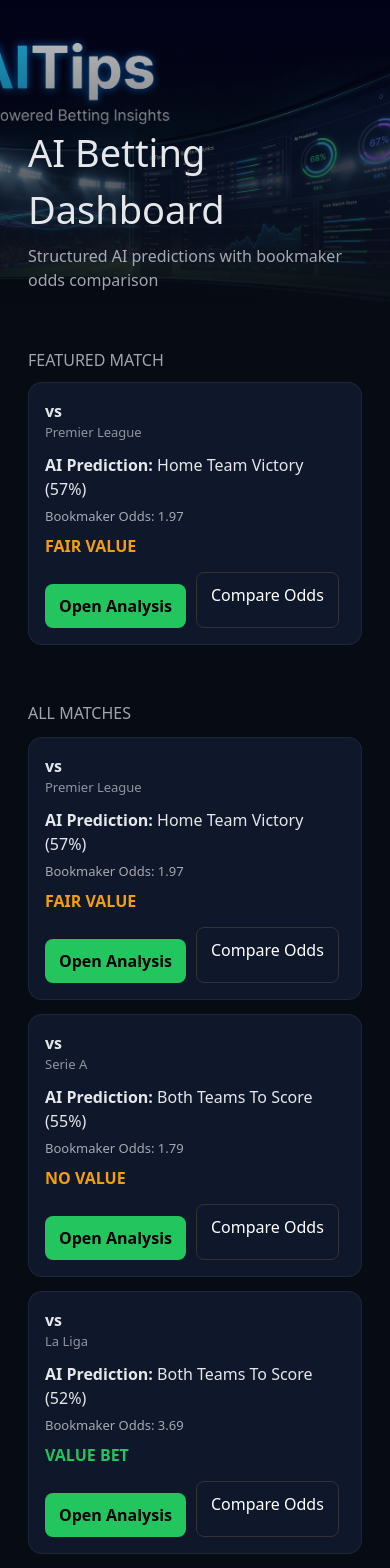
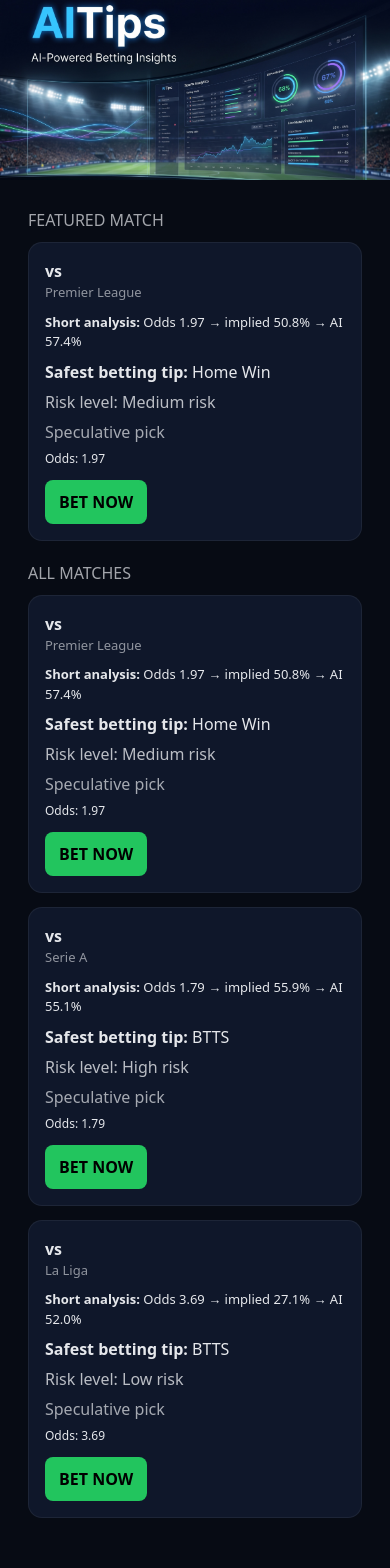
Before and after one commit to Peterson1979/ai-bet, a Next.js app in the folder bet-ai/: page / in a window 390 px wide. Shown: the top 1568 px of the page. Built offline with nearby package versions, Linux system fonts and the light colour scheme.

Commit message:
responsive UI redesign + match card structure + betting sites module

```diff
--- a/bet-ai/app/page.tsx
+++ b/bet-ai/app/page.tsx
@@ -1,7 +1,6 @@
 import fs from "fs";
 import path from "path";
 import Image from "next/image";
-import MatchCard from "./components/MatchCard";
 import TopBettingSites from "./components/TopBettingSites";
 
 type Prediction = {
@@ -12,7 +11,25 @@ type Prediction = {
   prediction: string;
   confidence: number;
   odds?: number;
+  analysis?: string;
 };
+
+function getRisk(conf: number, odds?: number) {
+  if (!odds) return "Unknown";
+
+  const implied = 100 / odds;
+  const edge = conf - implied;
+
+  if (edge >= 8) return "Low risk";
+  if (edge >= 0) return "Medium risk";
+  return "High risk";
+}
+
+function getTip(conf: number) {
+  if (conf >= 80) return "Strong pick";
+  if (conf >= 65) return "Moderate pick";
+  return "Speculative pick";
+}
 
 async function getPredictions(): Promise<Prediction[]> {
   try {
@@ -42,86 +59,203 @@ export default async function HomePage() {
         fontFamily: "system-ui, sans-serif",
       }}
     >
-      {/* HERO */}
-      <div style={{ position: "relative" }}>
+      {/* HERO (responsive height) */}
+      <div
+        style={{
+          position: "relative",
+          width: "100%",
+          height: "clamp(180px, 30vw, 360px)",
+        }}
+      >
         <Image
           src="/hero.jpg"
-          alt="AI Betting Tips"
-          width={1600}
-          height={500}
+          alt="AI Betting"
+          fill
+          priority
+          style={{ objectFit: "cover" }}
+        />
+      </div>
+
+      {/* RESPONSIVE WRAPPER */}
+      <div
         style={{
-            width: "100%",
-            height: "320px",
-            objectFit: "cover",
-            filter: "contrast(1.1) saturate(1.1)",
+          display: "flex",
+          flexDirection: "row",
+          gap: 24,
+          padding: 28,
+          alignItems: "flex-start",
         }}
-        />
+      >
+        {/* LEFT */}
+        <div
+          style={{
+            flex: 2,
+            minWidth: 0,
+          }}
+        >
+          {/* FEATURED */}
+          {featured && (
+            <div style={{ marginBottom: 20 }}>
+              <div style={{ opacity: 0.7, marginBottom: 10 }}>
+                FEATURED MATCH
+              </div>
 
               <div
                 style={{
-            position: "absolute",
-            inset: 0,
-            background:
-              "linear-gradient(to top, rgba(7,11,20,1), rgba(7,11,20,0.2))",
-            display: "flex",
-            alignItems: "flex-end",
-            padding: 28,
+                  background: "#0f172a",
+                  borderRadius: 14,
+                  padding: 16,
+                  border: "1px solid rgba(255,255,255,0.06)",
                 }}
               >
-          <div>
-            <h1 style={{ fontSize: 38, margin: 0 }}>
-              AI Betting Dashboard
-            </h1>
-            <p style={{ opacity: 0.7, marginTop: 6 }}>
-              Structured AI predictions with bookmaker odds comparison
-            </p>
-          </div>
-        </div>
+                <div style={{ fontWeight: 700 }}>
+                  {featured.home} vs {featured.away}
                 </div>
 
-      {/* FEATURED */}
-      {featured && (
-        <div style={{ padding: 28 }}>
-          <div style={{ marginBottom: 10, opacity: 0.7 }}>
-            FEATURED MATCH
+                <div style={{ opacity: 0.6, fontSize: 13 }}>
+                  {featured.league}
                 </div>
 
-          <MatchCard
-            slug={featured.slug}
-            league={featured.league}
-            home={featured.home}
-            away={featured.away}
-            prediction={featured.prediction}
-            confidence={featured.confidence}
-            odds={featured.odds}
-          />
+                <div style={{ marginTop: 10, fontSize: 13 }}>
+                  <b>Short analysis:</b>{" "}
+                  {featured.analysis ||
+                    `${featured.home} shows stronger form than ${featured.away}.`}
+                </div>
+
+                <div style={{ marginTop: 8 }}>
+                  <b>Safest betting tip:</b> {featured.prediction}
+                </div>
+
+                <div style={{ marginTop: 6, opacity: 0.8 }}>
+                  Risk level: {getRisk(featured.confidence, featured.odds)}
+                </div>
+
+                <div style={{ marginTop: 6, opacity: 0.7 }}>
+                  {getTip(featured.confidence)}
+                </div>
+
+                {featured.odds && (
+                  <div style={{ marginTop: 6, fontSize: 12 }}>
+                    Odds: {featured.odds}
+                  </div>
+                )}
+
+                <a
+                  href={`#affiliate-${featured.slug}`}
+                  style={{
+                    display: "inline-block",
+                    marginTop: 12,
+                    padding: "10px 14px",
+                    background: "#22c55e",
+                    color: "#000",
+                    borderRadius: 8,
+                    fontWeight: 700,
+                    textDecoration: "none",
+                  }}
+                >
+                  BET NOW
+                </a>
+              </div>
             </div>
           )}
 
           {/* ALL MATCHES */}
-      <div style={{ padding: 28 }}>
-        <div style={{ marginBottom: 12, opacity: 0.7 }}>
+          <div>
+            <div style={{ opacity: 0.7, marginBottom: 10 }}>
               ALL MATCHES
             </div>
 
             <div style={{ display: "grid", gap: 14 }}>
               {sorted.map((p, i) => (
-            <MatchCard
+                <div
                   key={i}
-              slug={p.slug}
-              league={p.league}
-              home={p.home}
-              away={p.away}
-              prediction={p.prediction}
-              confidence={p.confidence}
-              odds={p.odds}
-            />
+                  style={{
+                    background: "#0f172a",
+                    borderRadius: 14,
+                    padding: 16,
+                    border: "1px solid rgba(255,255,255,0.06)",
+                  }}
+                >
+                  <div style={{ fontWeight: 700 }}>
+                    {p.home} vs {p.away}
+                  </div>
+
+                  <div style={{ opacity: 0.6, fontSize: 13 }}>
+                    {p.league}
+                  </div>
+
+                  <div style={{ marginTop: 10, fontSize: 13 }}>
+                    <b>Short analysis:</b>{" "}
+                    {p.analysis ||
+                      `${p.home} has a statistical advantage over ${p.away}.`}
+                  </div>
+
+                  <div style={{ marginTop: 8 }}>
+                    <b>Safest betting tip:</b> {p.prediction}
+                  </div>
+
+                  <div style={{ marginTop: 6, opacity: 0.8 }}>
+                    Risk level: {getRisk(p.confidence, p.odds)}
+                  </div>
+
+                  <div style={{ marginTop: 6, opacity: 0.7 }}>
+                    {getTip(p.confidence)}
+                  </div>
+
+                  {p.odds && (
+                    <div style={{ marginTop: 6, fontSize: 12 }}>
+                      Odds: {p.odds}
+                    </div>
+                  )}
+
+                  <a
+                    href={`#affiliate-${p.slug}`}
+                    style={{
+                      display: "inline-block",
+                      marginTop: 12,
+                      padding: "10px 14px",
+                      background: "#22c55e",
+                      color: "#000",
+                      borderRadius: 8,
+                      fontWeight: 700,
+                      textDecoration: "none",
+                    }}
+                  >
+                    BET NOW
+                  </a>
+                </div>
               ))}
             </div>
           </div>
+        </div>
 
-      {/* TOP BETTING SITES MODULE */}
+        {/* RIGHT */}
+        <div
+          style={{
+            flex: 1,
+            minWidth: 280,
+          }}
+        >
           <TopBettingSites />
+        </div>
+      </div>
+
+      {/* MOBILE FIX (simple stack override behavior) */}
+      <style jsx>{`
+        @media (max-width: 900px) {
+          div[style*="flex-direction: row"] {
+            flex-direction: column !important;
+          }
+
+          div[style*="min-width: 280px"] {
+            width: 100%;
+          }
+
+          main {
+            padding-bottom: 40px;
+          }
+        }
+      `}</style>
     </main>
   );
 }
```
Lines whose indentation alone changed are shown as unchanged.
